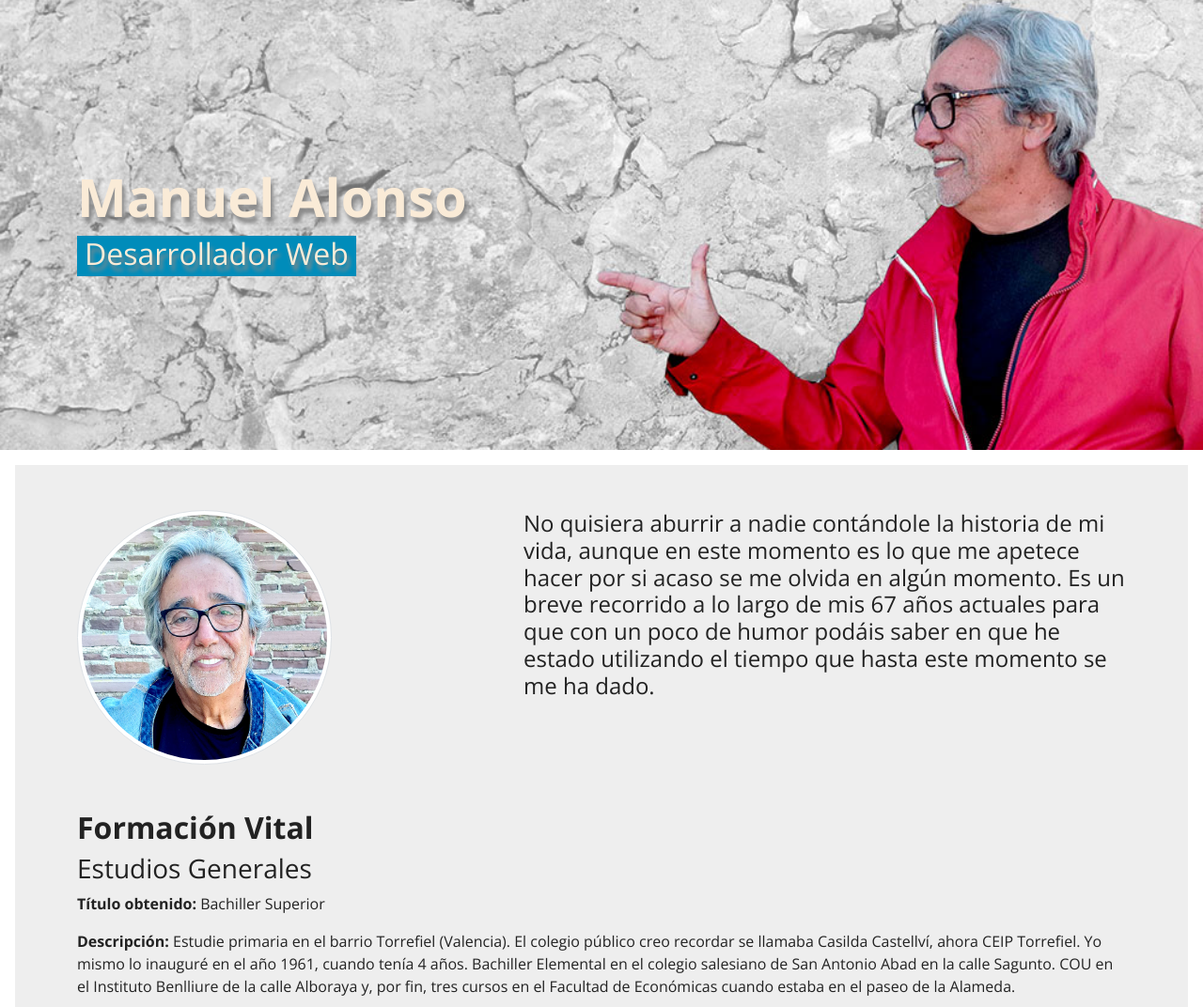
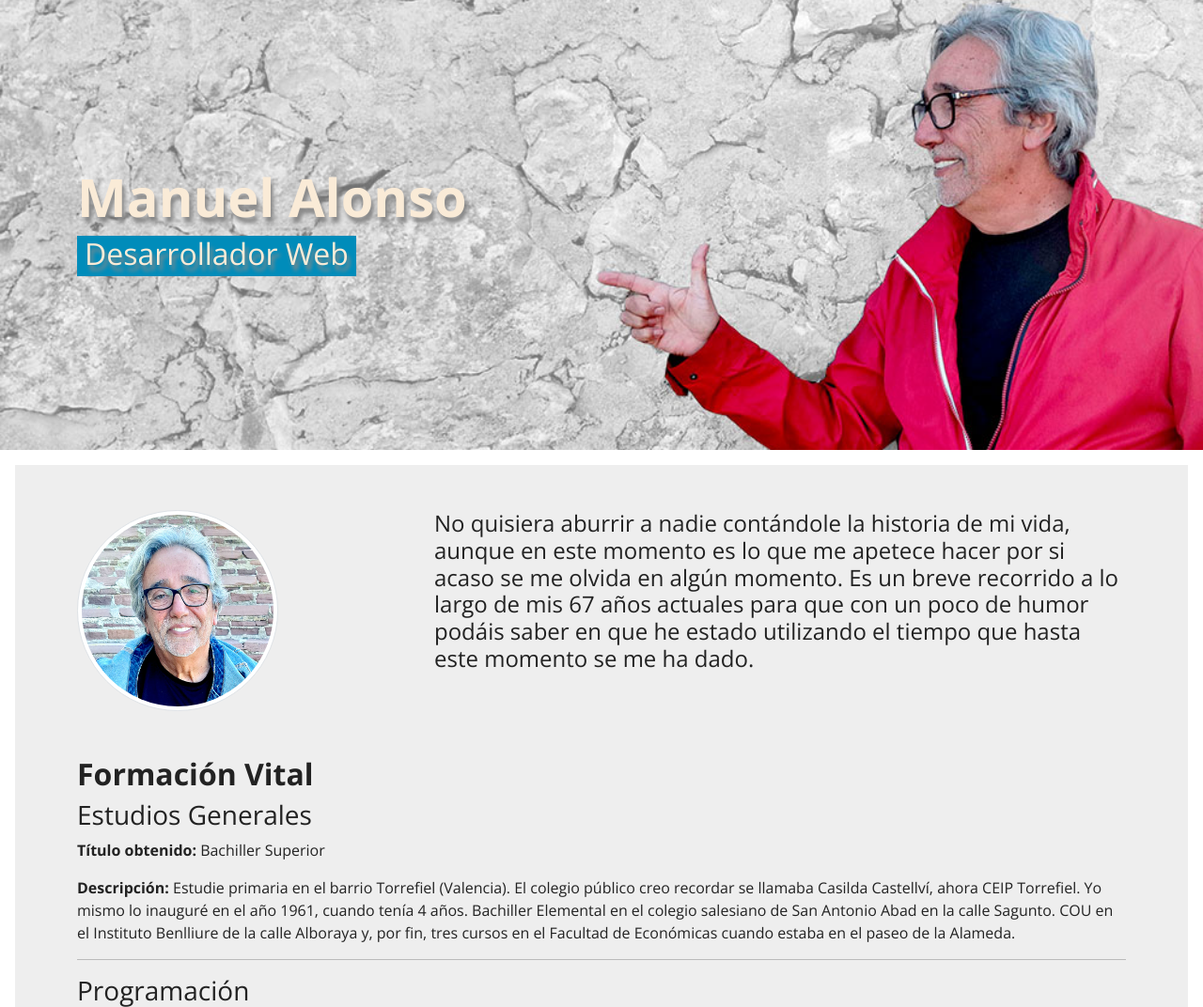
Before and after one commit to MAlonsoMA/Proyecto-Portafolio, a Django app: page /about/ in a window 1280 px wide. Shown: the part 80-1152 px from the top of the page at 94% size. Run offline with Django 4.2, Linux system fonts and the light colour scheme; data comes from the database, SQL or seed files in the repository; some libraries are stand-ins or nearby versions.

Commit message:
Update about.html

```diff
--- a/about/templates/about/about.html
+++ b/about/templates/about/about.html
@@ -24,13 +24,13 @@
 {% load static %}
 
 <div class="row d-flex">
-    <div class="col-5 offset-md-auto">
+    <div class="col-4 offset-md-auto">
         <img class="img-fluid img-thumbnail img-circle img-perfil" src={{BASE_DIR}}"/media/backgrounds/foto-perfil.jpg" alt="Foto de perfil">
     </div>
 
     {% for background in backgrounds %}
         {% if background.name == "about" %}
-        <div class="col-7">
+        <div class="col-8">
             <h4>{{background.sentence}}</h4>
         </div>
         {% endif %}
```
